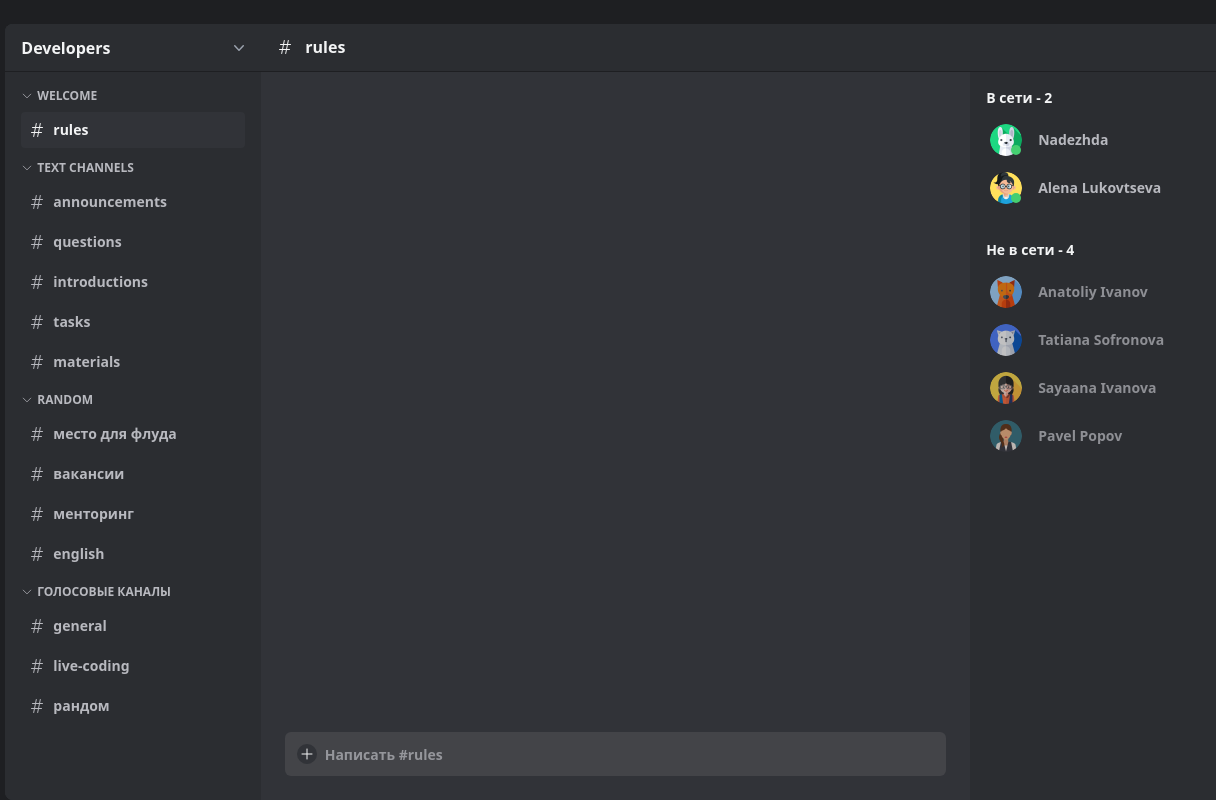
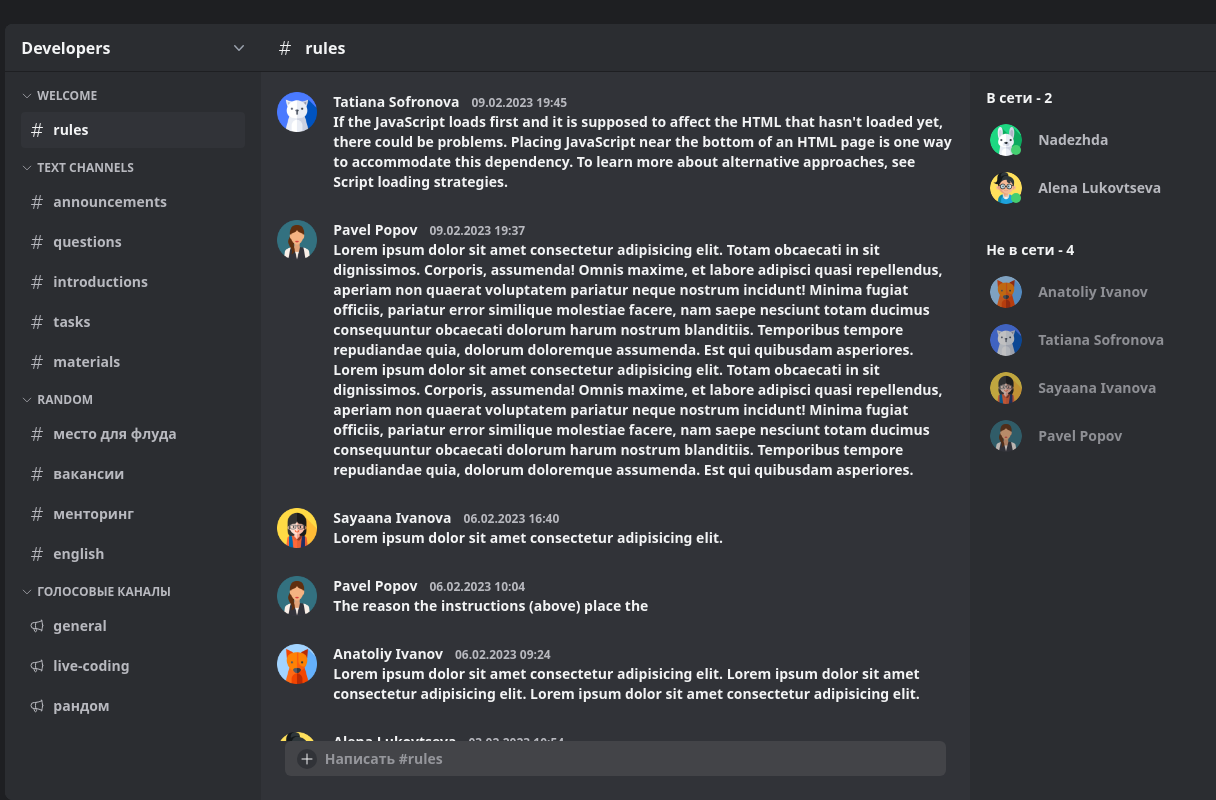
Before and after one commit to UiguunaMikhailova/discord-page, a website built with webpack: page src/index.html in a window 1280 px wide. Shown: the full height of the page, 64-1280 px from the left. Built offline with nearby package versions, Linux system fonts and the light colour scheme.

Commit message:
feat: render messages of canal

```diff
--- a/src/index.html
+++ b/src/index.html
@@ -13,7 +13,7 @@
   </head>
   <body>
     <div
-      class="flex cursor-default overflow-hidden flex-row h-full w-full bg-color-gray-500 text-color-gray-100 font-sans text-sm font-semibold"
+      class="flex cursor-default flex-row h-full w-full bg-color-gray-500 text-color-gray-100 font-sans text-sm font-semibold"
     >
       <header class="flex flex-col w-14 mt-1 ml-2 mr-2 items-center">
         <h1 class="text-xs tracking-widest">Discord</h1>
@@ -33,7 +33,7 @@
               <div class="w-7 h-0.5 mt-2 bg-color-gray-300"></div>
             </li>
             <li class="mb-2 flex flex-col items-center">
-              <ul class="flex flex-col gap-2" id="menu__list"></ul>
+              <ul class="flex flex-col gap-2" id="server__list"></ul>
               <div class="w-7 h-0.5 mt-2 bg-color-gray-300"></div>
             </li>
             <li class="mb-2 relative flex flex-col items-center cursor-pointer">
@@ -130,9 +130,26 @@
           >
             <p class="w-full flex gap-3 items-center text-base" id="canal__title">Назхвание канала</p>
           </div>
-          <div class="flex h-full">
-            <section class="w-full flex flex-col justify-end pb-6">
-              <div></div>
+          <div class="flex">
+            <section class="w-full flex flex-col h-[calc(100vh-72px)] overflow-hidden justify-end pb-6">
+              <div id="messages" class="overflow-hidden">
+                <!-- <ul class="flex flex-col gap-3 my-3">
+                  <li class="flex hover:bg-color-gray-400 px-4 py-2">
+                    <img class="w-10 h-10 mr-4" src="assets/icons/astronaut.png"/>
+                    <div>
+                      <p>Uiguuna<span class="text-xs ml-3 text-color-gray-200">02.03.2022 16:02</span></p>
+                      <p>Lorem ipsum dolor sit amet consectetur adipisicing elit. Voluptatibus cum totam dicta? Vero nemo nobis cupiditate aut sit, consectetur ab ex nihil. Porro quas eos beatae quaerat dicta consectetur reiciendis.</p>
+                    </div>
+                  </li>
+                  <li class="flex hover:bg-color-gray-400 px-4 py-2">
+                    <img class="w-10 h-10 mr-4" src="assets/icons/astronaut.png"/>
+                    <div>
+                      <p class="mr-2">Uiguuna<span class="text-xs ml-3 text-color-gray-200">02.03.2022 16:02</span></p>
+                      <a class="text-sky-600" href="https://open.spotify.com/">https://open.spotify.com/</a>
+                    </div>
+                  </li>
+                </ul> -->
+              </div>
               <div class="px-3 mx-6 rounded-md h-11 flex items-center justify-between bg-color-gray-600">
                 <div
                 class="bg-color-gray-300 hover:bg-color-gray-700 cursor-pointer w-5 h-5 rounded-full group hover:rounded-2xl flex justify-center items-center"
@@ -157,7 +174,7 @@
               <input id="input" type="text" placeholder="It must be 9 digits" class="bg-color-gray-600 px-2 placeholder:text-color-gray-200 placeholder:opacity-70 text-color-gray-100 focus:outline-none h-full w-full my-2" />
               </div>
             </section>
-            <section class="bg-color-gray-400 w-80 flex flex-col gap-8 p-4 h-full">
+            <section class="bg-color-gray-400 w-80 flex flex-col gap-8 p-4">
               <div id="online"></div>
               <div id="offline"></div>
             </section>
--- a/src/index.ts
+++ b/src/index.ts
@@ -3,31 +3,47 @@
 import "./styles/style.css";
 import data from "./data.json";
 
-const menuBtn = document.getElementById("menu-button");
-const menuIcon = document.getElementById("menu-icon") as HTMLElement;
-const menu = document.getElementById("menu");
-const menuList = document.getElementById("menu__list") as HTMLElement;
+const menuConfigsBtn = document.getElementById("menu-button");
+const menuConfigsIcon = document.getElementById("menu-icon") as HTMLElement;
+const menuConfigs = document.getElementById("menu");
+const serverList = document.getElementById("server__list") as HTMLElement;
 const canals = document.getElementById("canals") as HTMLElement;
 const serverTitle = document.getElementById("server__title") as HTMLElement;
 const canalTitle = document.getElementById("canal__title") as HTMLElement;
 const online = document.getElementById("online") as HTMLElement;
 const offline = document.getElementById("offline") as HTMLElement;
 const input = document.getElementById("input") as HTMLInputElement;
+const messages = document.getElementById("messages") as HTMLInputElement;
 
+type Message = {
+  userId: number;
+  text: string;
+  date: string;
+};
 type Canal = {
+  id: number;
   title: string;
+  messages: Message[];
 };
 type Group = {
+  id: number;
   title: string;
+  type: string;
   canals: Canal[];
 };
+type Server = {
+  id: number;
+  title: string;
+  icon: string;
+  users: User[];
+  groups: Group[];
+}
 type User = {
   id: number;
   username: string;
   avatar: string;
   online: boolean;
 };
-
 let currServer = 2;
 let currCanal = {
   group: 2,
@@ -39,29 +55,30 @@ showPage();
 function showPage(): void {
   currCanal.canal = 0;
   currCanal.group = 0;
-  while (menuList.firstChild) {
-    menuList.removeChild(menuList.firstChild);
+  while (serverList.firstChild) {
+    serverList.removeChild(serverList.firstChild);
   }
   data.forEach((item) => {
-    createServer(item.icon, item.title, item.id);
+    renderServer(item.icon, item.title, item.id);
   });
+  renderCanal();
 }
 
-function createServer(icon: string, title: string, index: number): void {
-  const li = document.createElement("li");
+function renderServer(icon: string, title: string, index: number): void {
+  const serverElement = document.createElement("li");
   const classes = `relative flex flex-col items-center cursor-pointer server ${
     currServer === index ? "server--active" : ""
   }`;
-  li.className = classes;
-  li.addEventListener("click", () => {
+  serverElement.className = classes;
+  serverElement.addEventListener("click", () => {
     currServer = index;
     showPage();
   });
-  li.innerHTML = `<div class="bg-color-gray-400 overflow-hidden w-12 h-12 rounded-full group hover:rounded-2xl flex justify-center">
+  serverElement.innerHTML = `<div class="bg-color-gray-400 overflow-hidden w-12 h-12 rounded-full group hover:rounded-2xl flex justify-center">
     <img class="object-contain rounded-full group-hover:rounded-2xl" src="${icon}" />
     <div class="hidden z-10 group-hover:flex absolute left-16 top-2 px-3 py-1 rounded-md text-sm justify-center bg-color-gray-500">${title}</div></div>`;
-  menuList?.append(li);
-  createGroups(data[currServer].groups, data[currServer].title);
+  serverList?.append(serverElement);
+  renderGroups(data[currServer].groups, data[currServer].title);
   const onlineUsers = data[currServer].users.filter((x) => x.online);
   const offlineUsers = data[currServer].users.filter((x) => !x.online);
   renderUsers(onlineUsers, true);
@@ -69,76 +86,82 @@ function createServer(icon: string, title: string, index: number): void {
 }
 
 function renderUsers(users: User[], isOnline: boolean): void {
-  const p = document.createElement("p");
-  p.className = "w-52 text-sm mb-3 cursor-default";
-  p.innerText = `${isOnline ? 'В' : 'Не в'} сети - ${users.length}`;
-  const ul = document.createElement("ul");
-  ul.className = "flex flex-col gap-2";
+  const statusElement = document.createElement("p");
+  statusElement.className = "w-52 text-sm mb-3 cursor-default";
+  statusElement.innerText = `${isOnline ? "В" : "Не в"} сети - ${users.length}`;
+  const usersList = document.createElement("ul");
+  usersList.className = "flex flex-col gap-2";
   users.forEach((user) => {
-    const li = document.createElement("li");
-    li.className = `flex p-1 rounded-md hover:bg-color-gray-300 hover:opacity-100 group cursor-pointer items-center gap-4 relative ${isOnline ? '' : 'opacity-70'}`;
-    li.innerHTML = `<img class="rounded-full w-8 h-8" src="${user.avatar}">
-    <p class="w-full text-color-gray-200 group-hover:text-color-white ${isOnline ? 'online' : ''}">${user.username}</p>`;
-    ul.appendChild(li);
+    const userElement = document.createElement("li");
+    userElement.className = `flex p-1 rounded-md hover:bg-color-gray-300 hover:opacity-100 group cursor-pointer items-center gap-4 relative ${
+      isOnline ? "" : "opacity-70"
+    }`;
+    userElement.innerHTML = `<img class="rounded-full w-8 h-8" src="${user.avatar}">
+    <p class="w-full text-color-gray-200 group-hover:text-color-white ${
+      isOnline ? "online" : ""
+    }">${user.username}</p>`;
+    usersList.appendChild(userElement);
   });
   if (isOnline) {
     while (online.firstChild) {
       online.removeChild(online.firstChild);
     }
-    online.append(p, ul);
+    online.append(statusElement, usersList);
   } else {
     while (offline.firstChild) {
       offline.removeChild(offline.firstChild);
     }
-    offline.append(p, ul)
+    offline.append(statusElement, usersList);
   }
 }
 
-function createGroups(groups: Group[], title: string): void {
+function renderGroups(groups: Group[], title: string): void {
   serverTitle.innerHTML = title;
   while (canals.firstChild) {
     canals.removeChild(canals.firstChild);
   }
   groups.forEach((group, index) => {
     const groupIndex = index;
-    const li = document.createElement("li");
-    li.innerHTML = `<p class="text-xs mb-2 hover:text-color-gray-100 cursor-pointer flex items-center gap-1">
+    const groupElement = document.createElement("li");
+    groupElement.innerHTML = `<p class="text-xs mb-2 hover:text-color-gray-100 cursor-pointer flex items-center gap-1">
     <svg xmlns="http://www.w3.org/2000/svg" fill="none" width="0" height="0" viewBox="0 0 24 24" stroke-width="1.5" stroke="currentColor" class="w-3 h-3">
         <path stroke-linecap="round" stroke-linejoin="round" d="M19.5 8.25l-7.5 7.5-7.5-7.5" />
       </svg>
     ${group.title.toUpperCase()}
 </p>`;
-    const ul = document.createElement("ul");
-    ul.className = "flex flex-col gap-1";
-    li.appendChild(ul);
-    renderCanals(group.canals, groupIndex, ul);
-    canals?.append(li);
+    const canalList = document.createElement("ul");
+    canalList.className = "flex flex-col gap-1";
+    groupElement.appendChild(canalList);
+    renderCanals(group.canals, groupIndex, canalList, group.type);
+    canals?.append(groupElement);
   });
 }
 
 function renderCanals(
   canals: Canal[],
   groupIndex: number,
-  ul: HTMLElement
+  canalList: HTMLElement,
+  groupType: string
 ): void {
   canals.forEach((canal, index) => {
-    createCanals(canal, ul, index, groupIndex);
+    createCanals(canal, canalList, index, groupIndex, groupType);
   });
 }
 
 function createCanals(
   canal: Canal,
-  ul: HTMLElement,
+  canalList: HTMLElement,
   index: number,
-  groupIndex: number
+  groupIndex: number,
+  groupType: string
 ): void {
-  const li = document.createElement("li");
-  li.addEventListener("click", () => {
+  const canalElement = document.createElement("li");
+  canalElement.addEventListener("click", () => {
     currCanal = {
       canal: index,
       group: groupIndex,
     };
-    createGroups(data[currServer].groups, data[currServer].title);
+    renderGroups(data[currServer].groups, data[currServer].title);
   });
   const classes = `rounded hover:bg-color-gray-300 hover:text-color-gray-100 p-2 flex cursor-pointer items-center gap-2 ${
     currCanal.canal === index && currCanal.group === groupIndex
@@ -149,27 +172,55 @@ function createCanals(
     canalTitle.innerHTML = `<svg xmlns="http://www.w3.org/2000/svg" fill="none" width="1" height="1" viewBox="0 0 24 24" stroke-width="1.5" stroke="currentColor" class="w-4 h-4">
     <path stroke-linecap="round" stroke-linejoin="round" d="M5.25 8.25h15m-16.5 7.5h15m-1.8-13.5l-3.9 19.5m-2.1-19.5l-3.9 19.5" />
     </svg><p>${canal.title}</p>`;
-    input.placeholder = `Написать #${canal.title}`
+    input.placeholder = `Написать #${canal.title}`;
   }
-  li.className = classes;
-  li.innerHTML = `<svg xmlns="http://www.w3.org/2000/svg" fill="none" width="1" height="1" viewBox="0 0 24 24" stroke-width="1.5" stroke="currentColor" class="w-4 h-4">
+  canalElement.className = classes;
+  let svg = `<svg xmlns="http://www.w3.org/2000/svg" fill="none" width="1" height="1" viewBox="0 0 24 24" stroke-width="1.5" stroke="currentColor" class="w-4 h-4">
   <path stroke-linecap="round" stroke-linejoin="round" d="M5.25 8.25h15m-16.5 7.5h15m-1.8-13.5l-3.9 19.5m-2.1-19.5l-3.9 19.5" />
-  </svg><p>${canal.title}</p>`;
-  ul.appendChild(li);
+  </svg>`;
+  if (groupType === "voice") {
+    svg = `<svg xmlns="http://www.w3.org/2000/svg" fill="none" width="1" height="1" viewBox="0 0 24 24" stroke-width="1.5" stroke="currentColor" class="w-4 h-4">
+    <path stroke-linecap="round" stroke-linejoin="round" d="M10.34 15.84c-.688-.06-1.386-.09-2.09-.09H7.5a4.5 4.5 0 110-9h.75c.704 0 1.402-.03 2.09-.09m0 9.18c.253.962.584 1.892.985 2.783.247.55.06 1.21-.463 1.511l-.657.38c-.551.318-1.26.117-1.527-.461a20.845 20.845 0 01-1.44-4.282m3.102.069a18.03 18.03 0 01-.59-4.59c0-1.586.205-3.124.59-4.59m0 9.18a23.848 23.848 0 018.835 2.535M10.34 6.66a23.847 23.847 0 008.835-2.535m0 0A23.74 23.74 0 0018.795 3m.38 1.125a23.91 23.91 0 011.014 5.395m-1.014 8.855c-.118.38-.245.754-.38 1.125m.38-1.125a23.91 23.91 0 001.014-5.395m0-3.46c.495.413.811 1.035.811 1.73 0 .695-.316 1.317-.811 1.73m0-3.46a24.347 24.347 0 010 3.46" />
+  </svg>
+  `;
+  }
+  canalElement.innerHTML = `${svg}<p>${canal.title}</p>`;
+  canalList.appendChild(canalElement);
 }
 
-menuBtn?.addEventListener("click", () => {
-  if (menu?.classList.contains("hidden")) {
-    menu?.classList.remove("hidden");
-    menu?.classList.add("flex");
-    menuIcon.innerHTML = `<svg class="-mr-1 h-5 w-5 text-gray-400" fill="currentColor" viewBox="0 0 24 24" stroke-width="1.5" stroke="currentColor" aria-hidden="true">
+function renderCanal(): void {
+  const server = data.find((server) => server.id === currServer);
+  const group = server?.groups.find((group) => group.id === currCanal.group);
+  const canal = group?.canals.find((canal) => canal.id === currCanal.canal);
+  const messageList = document.createElement('ul')
+  messageList.className = 'flex flex-col-reverse gap-3 my-3 overflow-y-auto';
+  canal?.messages.forEach((message) => {
+    const user = server?.users.find((x) => x.id === message.userId)
+    const messageElement = document.createElement('li')
+    messageElement.className = 'flex hover:bg-color-gray-400 px-4 py-2'
+    messageElement.innerHTML = `<img class="w-10 h-10 mr-4" src="${user?.avatar}"/>
+    <div>
+      <p class="mr-2">${user?.username}<span class="text-xs ml-3 text-color-gray-200">${message.date}</span></p>
+      <p>${message.text}</p>
+    </div>`
+    messageList.appendChild(messageElement)
+  })
+  messages.appendChild(messageList);
+  console.log(canal)
+}
+
+menuConfigsBtn?.addEventListener("click", () => {
+  if (menuConfigs?.classList.contains("hidden")) {
+    menuConfigs?.classList.remove("hidden");
+    menuConfigs?.classList.add("flex");
+    menuConfigsIcon.innerHTML = `<svg class="-mr-1 h-5 w-5 text-gray-400" fill="currentColor" viewBox="0 0 24 24" stroke-width="1.5" stroke="currentColor" aria-hidden="true">
     <path stroke-linecap="round" stroke-linejoin="round" d="M6 18L18 6M6 6l12 12" />
   </svg>
   `;
   } else {
-    menu?.classList.add("hidden");
-    menu?.classList.remove("flex");
-    menuIcon.innerHTML = `<svg class="-mr-1 h-5 w-5 text-gray-400" viewBox="0 0 20 20" fill="currentColor" aria-hidden="true">
+    menuConfigs?.classList.add("hidden");
+    menuConfigs?.classList.remove("flex");
+    menuConfigsIcon.innerHTML = `<svg class="-mr-1 h-5 w-5 text-gray-400" viewBox="0 0 20 20" fill="currentColor" aria-hidden="true">
         <path fill-rule="evenodd" d="M5.23 7.21a.75.75 0 011.06.02L10 11.168l3.71-3.938a.75.75 0 111.08 1.04l-4.25 4.5a.75.75 0 01-1.08 0l-4.25-4.5a.75.75 0 01.02-1.06z" clip-rule="evenodd" />
     </svg>`;
   }
```
Also changed, not shown: src/data.json.
